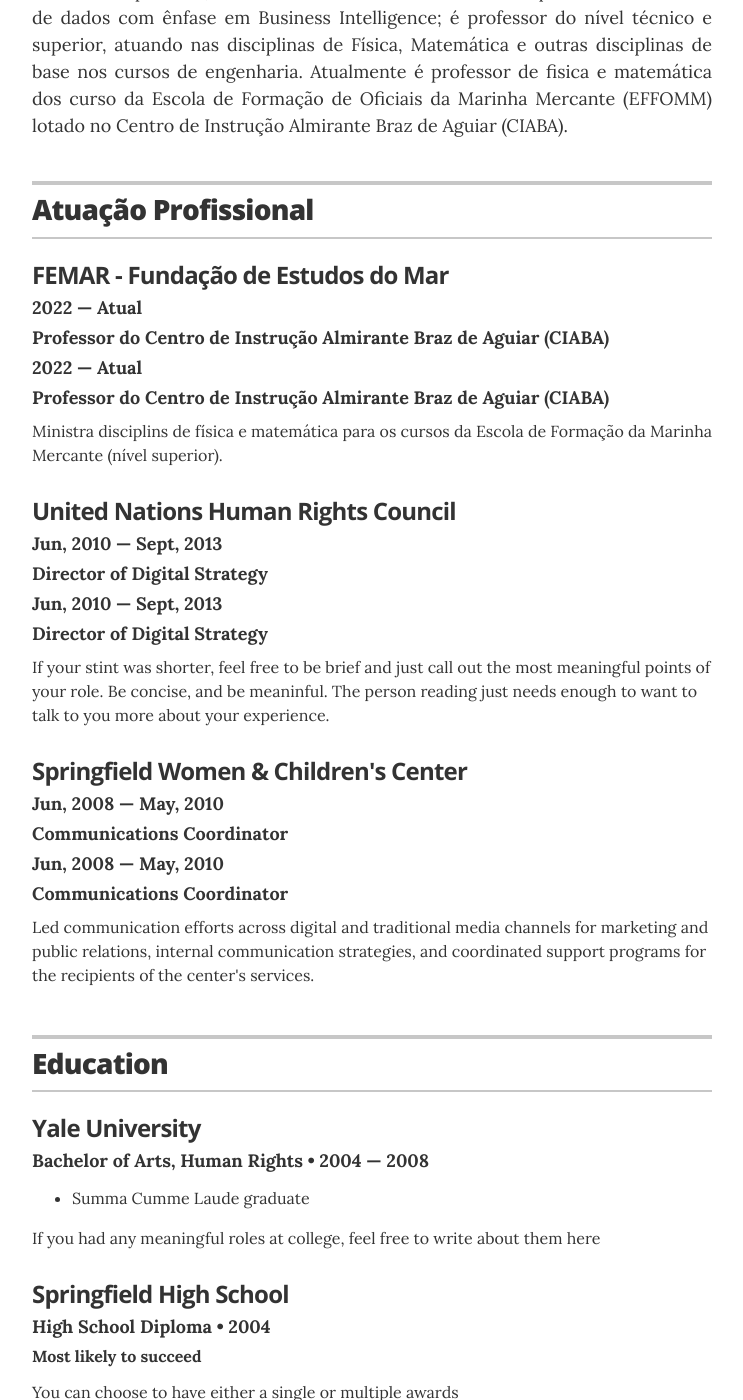
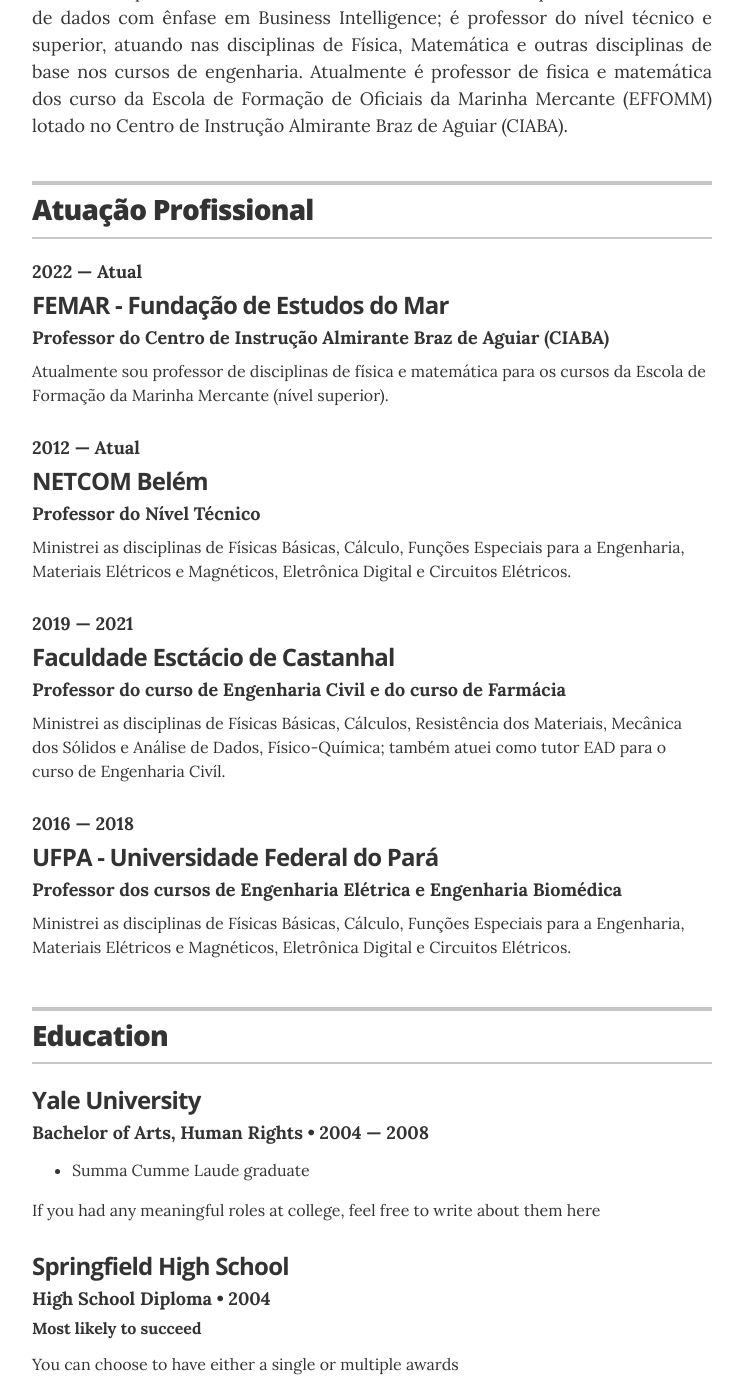
Before and after one commit to clerissonmn/cv, a Jekyll site: the page built from index.html, in a window 1280 px wide and 1400 px high, scrolled down 489 px. Shown: the whole window, without its empty margins (268-1011 px from the left). Built offline with Jekyll 4.4.1, drawn with Linux system fonts in a browser that asks for light colours.

Commit message:
atuação profissional atualizada

```diff
--- a/_data/experience.yml
+++ b/_data/experience.yml
@@ -3,18 +3,25 @@
 - company: "FEMAR - Fundação de Estudos do Mar"
   position: "Professor do Centro de Instrução Almirante Braz de Aguiar (CIABA)"
   duration: 2022 &mdash; Atual
-  summary: Ministra disciplins de física e matemática para os cursos da Escola de Formação da Marinha Mercante (nível superior).
+  summary: Atualmente sou professor de disciplinas de física e matemática para os cursos da Escola de Formação da Marinha Mercante (nível superior).
+
+# Netcom
+- company: NETCOM Belém
+  position: Professor do Nível Técnico
+  duration: 2012  &mdash; Atual
+  summary: Ministrei as disciplinas de Físicas Básicas, Cálculo, Funções Especiais para a Engenharia, Materiais Elétricos e Magnéticos, Eletrônica Digital e Circuitos Elétricos.
+
 #	<ul class="resume-item-list"><li>A project you are proud of</li><li>Another awesome project</li><li>or a team or department you worked with</li></ul>
 
-# Director of Digital Stratgy
-- company: United Nations Human Rights Council
-  position: Director of Digital Strategy
-  duration:  Jun, 2010 &mdash; Sept, 2013
-  summary: If your stint was shorter, feel free to be brief and just call out the most meaningful points of your role. Be concise, and be meaninful. The person reading just needs enough to want to talk to you more about your experience.
+# Estácio
+- company: Faculdade Esctácio de Castanhal
+  position: Professor do curso de Engenharia Civil e do curso de Farmácia
+  duration: 2019 &mdash; 2021
+  summary: Ministrei as disciplinas de Físicas Básicas, Cálculos, Resistência dos Materiais, Mecânica dos Sólidos e Análise de Dados, Físico-Química; também atuei como tutor EAD para o curso de Engenharia Civíl.
 
 
-# Communications Coordinator
-- company: Springfield Women & Children's Center
-  position: Communications Coordinator
-  duration:   Jun, 2008  &mdash; May, 2010
-  summary: Led communication efforts across digital and traditional media channels for marketing and public relations, internal communication strategies, and coordinated support programs for the recipients of the center's services.
+# UFPA
+- company: UFPA - Universidade Federal do Pará
+  position: Professor dos cursos de Engenharia Elétrica e Engenharia Biomédica
+  duration: 2016  &mdash; 2018
+  summary: Ministrei as disciplinas de Físicas Básicas, Cálculo, Funções Especiais para a Engenharia, Materiais Elétricos e Magnéticos, Eletrônica Digital e Circuitos Elétricos.
--- a/_layouts/resume.html
+++ b/_layouts/resume.html
@@ -58,10 +58,8 @@
 
         {% for job in site.data.experience %}
         <div class="resume-item" itemscope itemprop="worksFor" itemtype="http://schema.org/Organization">
-          <h4 class="resume-item-title" itemprop="name"> {{ job.company }}</h4>
           <h4 class="resume-item-details" itemprop="description"> {{ job.duration }}</h4>
-          <h4 class="resume-item-details" itemprop="description"> {{ job.position }}</h4>
-          <h4 class="resume-item-details" itemprop="description"> {{ job.duration }}</h4>
+          <h3 class="resume-item-title" itemprop="name"> {{ job.company }}</h3>
           <h4 class="resume-item-details" itemprop="description"> {{ job.position }}</h4>
           <p class="resume-item-copy">{{ job.summary }}</p>
         </div><!-- end of resume-item -->
```
